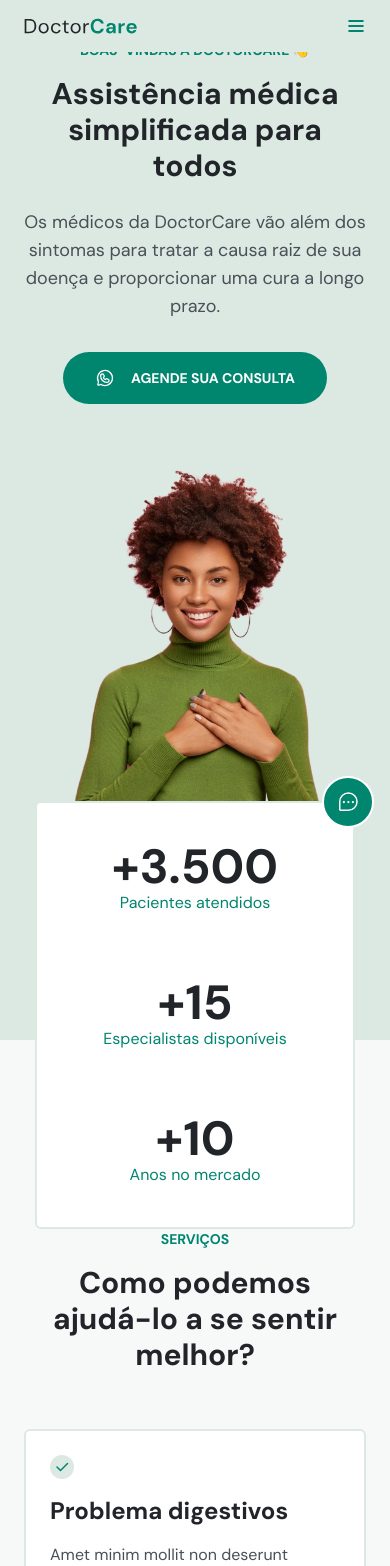
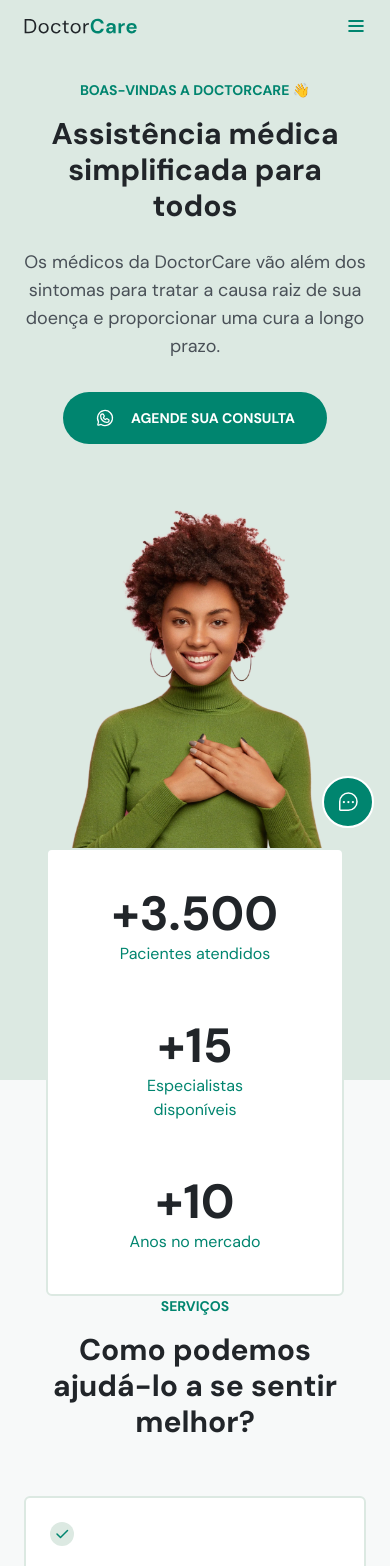
Before and after one commit to BrunoBecoski/NLW-8-Return-Impulse, a React (Vite) app in the folder web/: page / in a window 390 px wide. Shown: the top 1566 px of the page. Built offline with nearby package versions, Linux system fonts and the light colour scheme; no server answers.

Commit message:
Responsividade do Header

```diff
--- a/web/src/components/page/Header.tsx
+++ b/web/src/components/page/Header.tsx
@@ -11,11 +11,12 @@ export function Header() {
   }
 
   return (
-    <header id="header" className="text-center before:w-full before:h-[1040px] before:absolute before:top-0 before:left-0 before:z-[-1] before:bg-brand-200">
+    <header id="header" className="pt-10 before:w-full before:h-[1080px] md:before:h-[678px] before:absolute before:top-0 before:left-0 before:-z-10 before:bg-brand-200">
       <div className="max-w-6xl mx-auto px-6">
-        <div className="flex flex-col items-center">
+        <div className="flex flex-col md:flex-row">
+          <div className="flex flex-col items-center md:items-start justify-center text-center md:text-left">
             <h4 className="text-sm font-bold uppercase text-brand-500 mt-10">Boas-vindas a DoctorCare 👋</h4>
-          <h1 className="mt-4 font-bold text-3xl text-brand-headline" >Assistência médica simplificada para todos</h1>
+            <h1 className="mt-4 font-bold text-3xl md:text-5xl text-brand-headline" >Assistência médica simplificada para todos</h1>
             <p className="mt-6 text-lg">Os médicos da DoctorCare vão além dos sintomas para tratar a causa raiz de sua doença e proporcionar uma cura a longo prazo.</p>
 
             <PrimaryButton onClick={handleContact} className="mt-8">
@@ -24,22 +25,23 @@ export function Header() {
             </PrimaryButton>
           </div>
           <img
-          className="w-64 mx-auto mt-16"
+            className="h-[340px] md:h-[550px] mx-auto mt-16  md:-z-10"
             src={womanImageUrl}
             alt="Mulher negra vestindo moletom verde com as duas mãos no peito e sorrindo"
           />
+        </div>
 
-        <div className="py-10 rounded-md bg-brand-50 max-w-xs m-auto border-2 border-brand-200">
+        <div className="flex flex-col md:flex-row justify-between gap-14 py-10 md:py-14 px-16 md:px-28 w-min md:w-auto mx-auto text-center md:-mt-14 rounded-md bg-brand-50 border-2 border-brand-200">
           <div>
-            <h3 className="text-5xl font-bold text-brand-headline">+3.500</h3>
+            <h3 className="text-5xl font-bold text-brand-headline mb-1">+3.500</h3>
             <p className="text-brand-500">Pacientes atendidos</p>
           </div>
-          <div className="my-16">
-            <h3 className="text-5xl font-bold text-brand-headline">+15</h3>
+          <div>
+            <h3 className="text-5xl font-bold text-brand-headline mb-1">+15</h3>
             <p className="text-brand-500">Especialistas disponíveis</p>
           </div>
           <div>
-            <h3 className="text-5xl font-bold text-brand-headline">+10</h3>
+            <h3 className="text-5xl font-bold text-brand-headline mb-1">+10</h3>
             <p className="text-brand-500">Anos no mercado</p>
           </div>
         </div>
```
Lines whose indentation alone changed are shown as unchanged.
